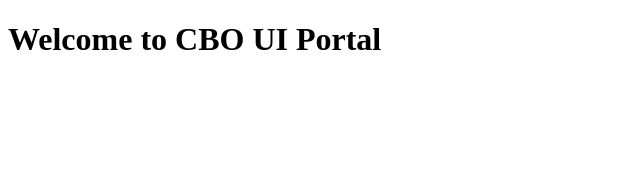
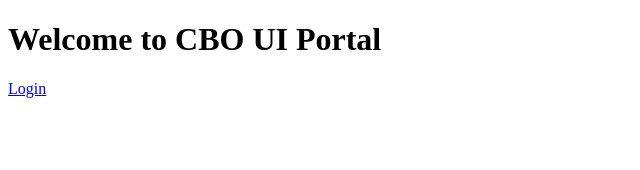
Before and after one commit to smortuza-max/CBO-ui-portal, an Angular app: page / in a window 1280 px wide. Shown: the top 170 px of the page, without its empty margins (0-640 px from the left). Built offline with nearby package versions, Linux system fonts and the light colour scheme.

Commit message:
Login link added

```diff
--- a/src/app/app.component.html
+++ b/src/app/app.component.html
@@ -1 +1,2 @@
 <h1>Welcome to CBO UI Portal</h1>
+<a href="www.google.com" target="_blank">Login</a>
```
